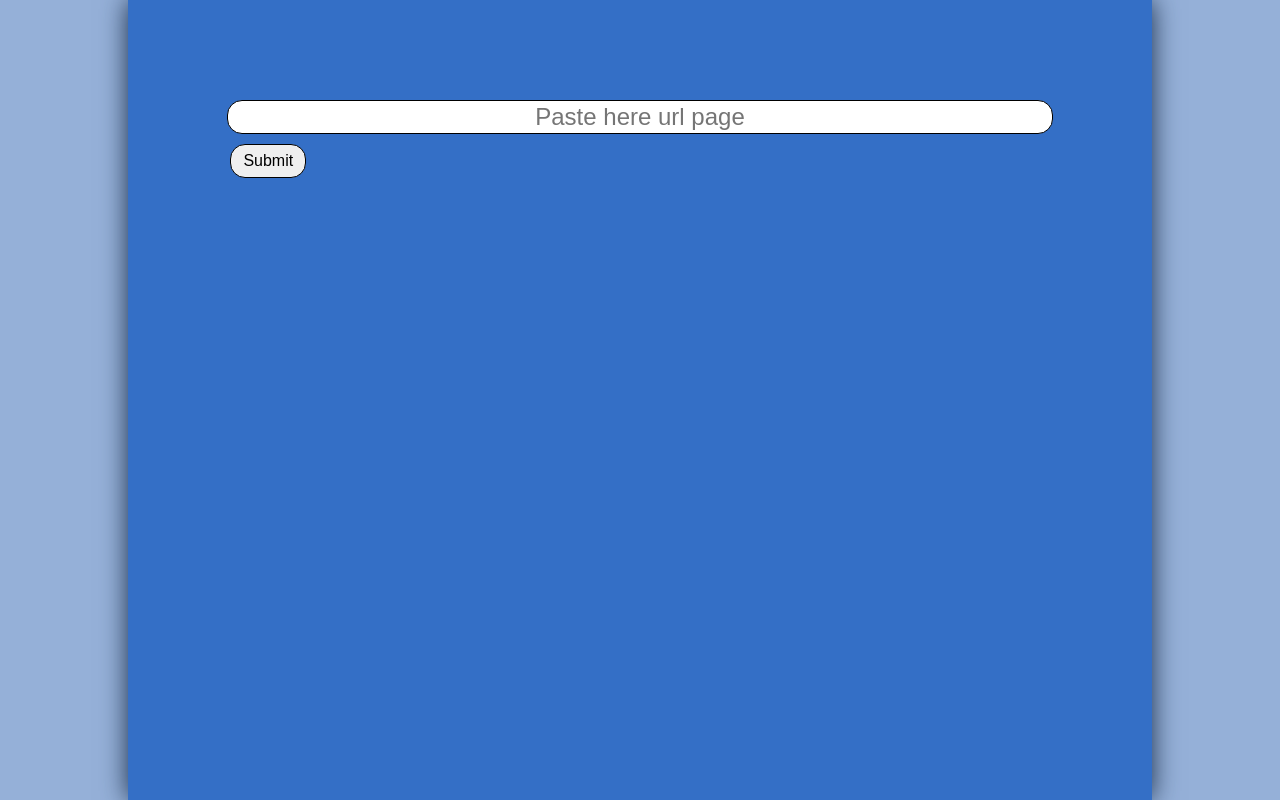
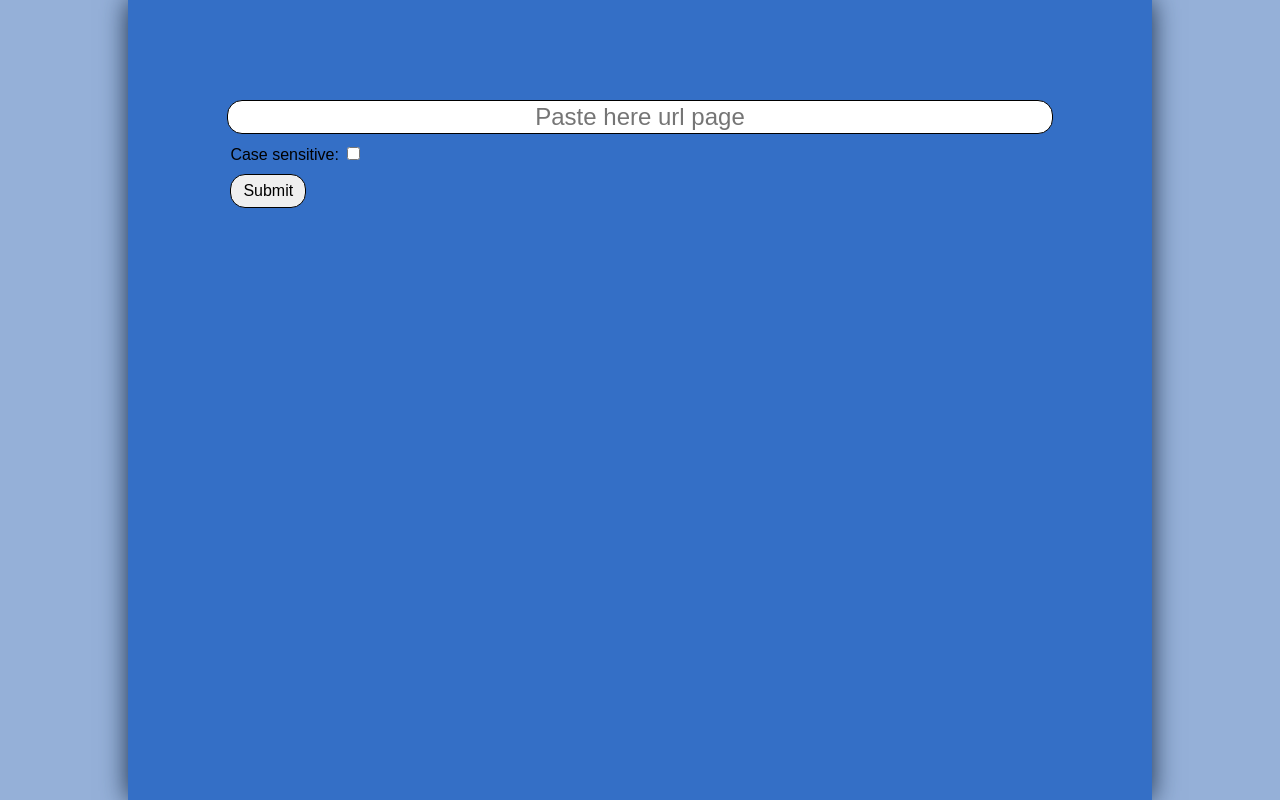
Before and after one commit to Zurek92/counting_keywords, a Flask app: page / in a window 1280 px wide. Run offline with Flask 2, Linux system fonts and the light colour scheme.

Commit message:
Added checkbox in form.

```diff
--- a/app/static/styles/general.css
+++ b/app/static/styles/general.css
@@ -37,11 +37,16 @@ form > input[type=text] {
     margin-top: 100px;
 }
 
-form > button {
-    cursor: pointer;
-    display: block;
+form > button,
+form > .checkbox {
+    text-align: left;
     margin-top: 10px;
     margin-left: 10%;
+}
+
+form > button {
+    display: block;
+    cursor: pointer;
     font-size: 16px;
     padding: 7px 12px 7px 12px;
 }
--- a/app/templates/index.html
+++ b/app/templates/index.html
@@ -12,6 +12,10 @@
         <form>
             <input type="text" name="url" placeholder="Paste here url page"/>
             <div class="errorMessage"></div>
+            <div class="checkbox">
+                <label>Case sensitive:</label>
+                <input type="checkbox" name=case_sensitive />
+            </div>
             <button type="button">Submit</button>
         </form>
         <table></table>
--- a/unittests/expected_templates/expected_index.html
+++ b/unittests/expected_templates/expected_index.html
@@ -3,6 +3,10 @@
         <form>
             <input type="text" name="url" placeholder="Paste here url page"/>
             <div class="errorMessage"></div>
+            <div class="checkbox">
+                <label>Case sensitive:</label>
+                <input type="checkbox" name=case_sensitive />
+            </div>
             <button type="button">Submit</button>
         </form>
         <table></table>
```
